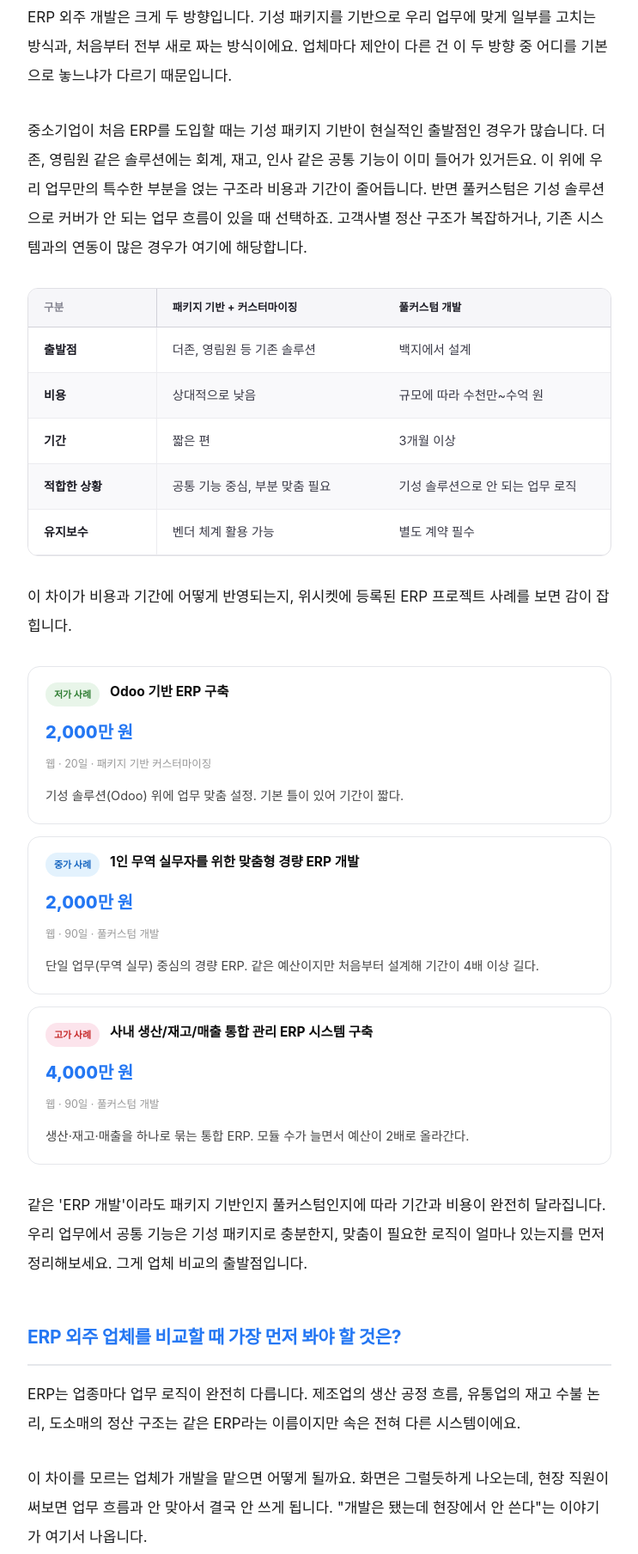
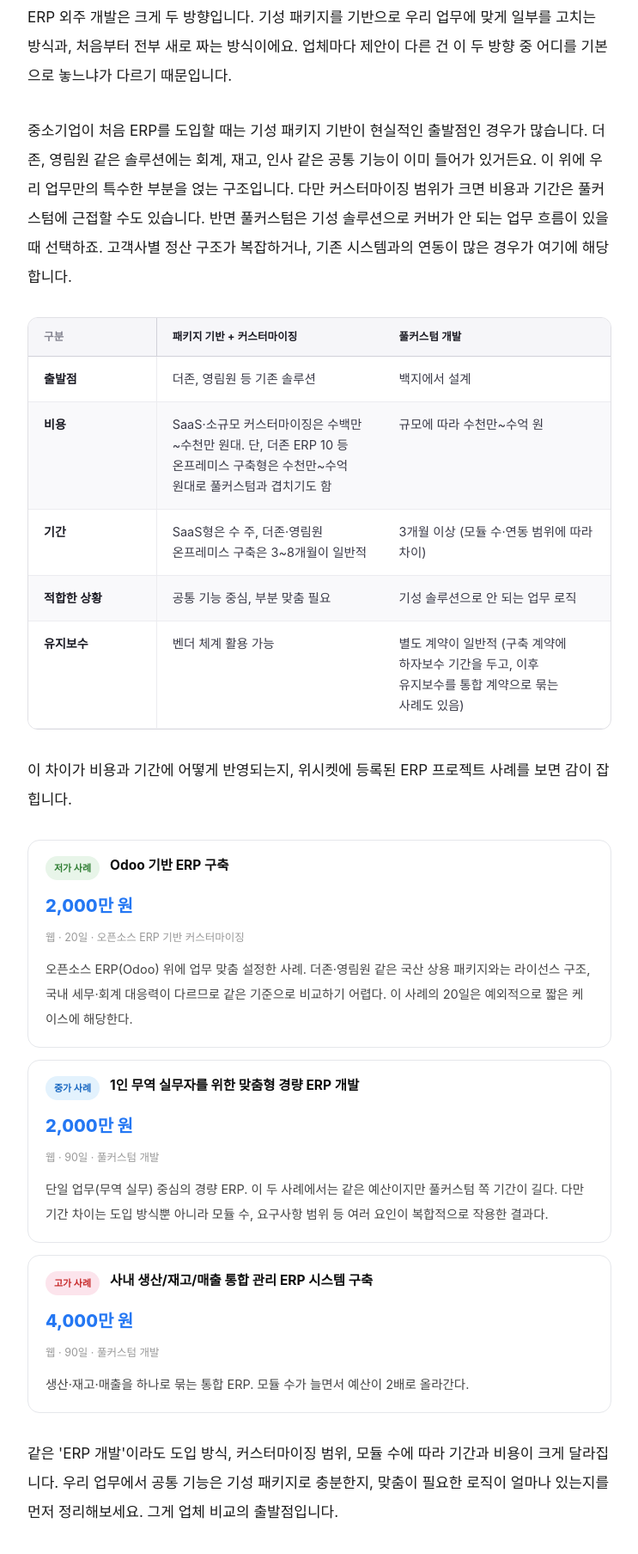
Before and after one commit to jdccat/content-automation-framework, a plain HTML site: page docs/preview/20260416_1814/hub.html in a window 1280 px wide. Shown: the part 820-2628 px from the top of the page at 86% size, without its empty margins (268-1011 px from the left). Drawn offline with Linux system fonts and the light colour scheme; a web font is replaced by a local one.

Commit message:
fix: hub 비교 테이블·사례 팩트체크 반영 (6건)
1. 비용 행: "상대적으로 낮음" → 구체적 범위 + 온프레미스 수억 원대 가능성 병기
2. 기간 행: "짧은 편" → SaaS 수 주, 온프레미스 3~8개월 구분
3. 유지보수 행: "별도 계약 필수" → "별도 계약이 일반적" + 통합 계약 사례 언급
4. Odoo 사례: 오픈소스 기반 명시, 더존·영림원과 구분 불가 주의 추가
5. 장례 셋탑박스: "업종 특화 ERP" → "ERP 연동 단말"로 재분류, 예산 기준 부적합 명시
6. "기간 4배" 단정: "이 두 사례에서는" 한정 + 복합 요인 언급

Co-Authored-By: Claude Opus 4.6 (1M context) <noreply@anthropic.com>

```diff
--- a/docs/preview/20260416_1814/hub.html
+++ b/docs/preview/20260416_1814/hub.html
@@ -213,8 +213,8 @@
 <p>기준이 없으면 결국 가격이 낮은 쪽을 고르게 됩니다. 그런데 ERP는 회사 업무 전체가 걸린 시스템이에요. 한 번 잘못 골라서 현장 직원이 안 쓰거나, 업체가 사라지거나, 소스코드를 돌려받지 못하면 처음부터 다시 해야 합니다. 이 글에서는 개발을 모르는 분이 업체를 어떤 순서로 좁혀갈 수 있는지를 정리했습니다.</p>
 <h2 id="erp를-외주로-만들-때-업체들이-말하는-방식이-왜-다른가요">ERP를 외주로 만들 때, 업체들이 말하는 방식이 왜 다른가요?</h2>
 <p>ERP 외주 개발은 크게 두 방향입니다. 기성 패키지를 기반으로 우리 업무에 맞게 일부를 고치는 방식과, 처음부터 전부 새로 짜는 방식이에요. 업체마다 제안이 다른 건 이 두 방향 중 어디를 기본으로 놓느냐가 다르기 때문입니다.</p>
-<p>중소기업이 처음 ERP를 도입할 때는 기성 패키지 기반이 현실적인 출발점인 경우가 많습니다. 더존, 영림원 같은 솔루션에는 회계, 재고, 인사 같은 공통 기능이 이미 들어가 있거든요. 이 위에 우리 업무만의 특수한 부분을 얹는 구조라 비용과 기간이 줄어듭니다. 반면 풀커스텀은 기성 솔루션으로 커버가 안 되는 업무 흐름이 있을 때 선택하죠. 고객사별 정산 구조가 복잡하거나, 기존 시스템과의 연동이 많은 경우가 여기에 해당합니다.</p>
-<div class="tbl-wrap"><table class="geo"><caption>ERP를 외주로 만들 때, 업체들이 말하는 방식이 왜 다른가요? — 구분 · 패키지 기반 + 커스터마이징 · 풀커스텀 개발</caption><colgroup><col style="width:22%"/><col style="width:39%"/><col style="width:39%"/></colgroup><thead><tr><th scope="col">구분</th><th scope="col">패키지 기반 + 커스터마이징</th><th scope="col">풀커스텀 개발</th></tr></thead><tbody><tr><th scope="row">출발점</th><td>더존, 영림원 등 기존 솔루션</td><td>백지에서 설계</td></tr><tr><th scope="row">비용</th><td>상대적으로 낮음</td><td>규모에 따라 수천만~수억 원</td></tr><tr><th scope="row">기간</th><td>짧은 편</td><td>3개월 이상</td></tr><tr><th scope="row">적합한 상황</th><td>공통 기능 중심, 부분 맞춤 필요</td><td>기성 솔루션으로 안 되는 업무 로직</td></tr><tr><th scope="row">유지보수</th><td>벤더 체계 활용 가능</td><td>별도 계약 필수</td></tr></tbody></table></div>
+<p>중소기업이 처음 ERP를 도입할 때는 기성 패키지 기반이 현실적인 출발점인 경우가 많습니다. 더존, 영림원 같은 솔루션에는 회계, 재고, 인사 같은 공통 기능이 이미 들어가 있거든요. 이 위에 우리 업무만의 특수한 부분을 얹는 구조입니다. 다만 커스터마이징 범위가 크면 비용과 기간은 풀커스텀에 근접할 수도 있습니다. 반면 풀커스텀은 기성 솔루션으로 커버가 안 되는 업무 흐름이 있을 때 선택하죠. 고객사별 정산 구조가 복잡하거나, 기존 시스템과의 연동이 많은 경우가 여기에 해당합니다.</p>
+<div class="tbl-wrap"><table class="geo"><caption>ERP를 외주로 만들 때, 업체들이 말하는 방식이 왜 다른가요? — 구분 · 패키지 기반 + 커스터마이징 · 풀커스텀 개발</caption><colgroup><col style="width:22%"/><col style="width:39%"/><col style="width:39%"/></colgroup><thead><tr><th scope="col">구분</th><th scope="col">패키지 기반 + 커스터마이징</th><th scope="col">풀커스텀 개발</th></tr></thead><tbody><tr><th scope="row">출발점</th><td>더존, 영림원 등 기존 솔루션</td><td>백지에서 설계</td></tr><tr><th scope="row">비용</th><td>SaaS·소규모 커스터마이징은 수백만~수천만 원대. 단, 더존 ERP 10 등 온프레미스 구축형은 수천만~수억 원대로 풀커스텀과 겹치기도 함</td><td>규모에 따라 수천만~수억 원</td></tr><tr><th scope="row">기간</th><td>SaaS형은 수 주, 더존·영림원 온프레미스 구축은 3~8개월이 일반적</td><td>3개월 이상 (모듈 수·연동 범위에 따라 차이)</td></tr><tr><th scope="row">적합한 상황</th><td>공통 기능 중심, 부분 맞춤 필요</td><td>기성 솔루션으로 안 되는 업무 로직</td></tr><tr><th scope="row">유지보수</th><td>벤더 체계 활용 가능</td><td>별도 계약이 일반적 (구축 계약에 하자보수 기간을 두고, 이후 유지보수를 통합 계약으로 묶는 사례도 있음)</td></tr></tbody></table></div>
 <p>이 차이가 비용과 기간에 어떻게 반영되는지, 위시켓에 등록된 ERP 프로젝트 사례를 보면 감이 잡힙니다.</p>
 <div style="display:flex;flex-direction:column;gap:14px;margin:30px 0;">
 <div style="border:1px solid #E5E7EB;border-radius:14px;padding:18px 20px;background:#fff;">
@@ -223,8 +223,8 @@
 <span style="font-size:15.5px;font-weight:700;color:#0d0d0d;line-height:1.4;">Odoo 기반 ERP 구축</span>
 </div>
 <div style="font-size:20px;font-weight:800;color:#2477F3;margin-bottom:4px;">2,000만 원</div>
-<div style="font-size:12.5px;color:#999;margin-bottom:10px;">웹 · 20일 · 패키지 기반 커스터마이징</div>
-<div style="font-size:14.5px;color:#444;line-height:2.0;">기성 솔루션(Odoo) 위에 업무 맞춤 설정. 기본 틀이 있어 기간이 짧다.</div>
+<div style="font-size:12.5px;color:#999;margin-bottom:10px;">웹 · 20일 · 오픈소스 ERP 기반 커스터마이징</div>
+<div style="font-size:14.5px;color:#444;line-height:2.0;">오픈소스 ERP(Odoo) 위에 업무 맞춤 설정한 사례. 더존·영림원 같은 국산 상용 패키지와는 라이선스 구조, 국내 세무·회계 대응력이 다르므로 같은 기준으로 비교하기 어렵다. 이 사례의 20일은 예외적으로 짧은 케이스에 해당한다.</div>
 </div>
 <div style="border:1px solid #E5E7EB;border-radius:14px;padding:18px 20px;background:#fff;">
 <div style="display:flex;align-items:flex-start;gap:12px;margin-bottom:10px;">
@@ -233,7 +233,7 @@
 </div>
 <div style="font-size:20px;font-weight:800;color:#2477F3;margin-bottom:4px;">2,000만 원</div>
 <div style="font-size:12.5px;color:#999;margin-bottom:10px;">웹 · 90일 · 풀커스텀 개발</div>
-<div style="font-size:14.5px;color:#444;line-height:2.0;">단일 업무(무역 실무) 중심의 경량 ERP. 같은 예산이지만 처음부터 설계해 기간이 4배 이상 길다.</div>
+<div style="font-size:14.5px;color:#444;line-height:2.0;">단일 업무(무역 실무) 중심의 경량 ERP. 이 두 사례에서는 같은 예산이지만 풀커스텀 쪽 기간이 길다. 다만 기간 차이는 도입 방식뿐 아니라 모듈 수, 요구사항 범위 등 여러 요인이 복합적으로 작용한 결과다.</div>
 </div>
 <div style="border:1px solid #E5E7EB;border-radius:14px;padding:18px 20px;background:#fff;">
 <div style="display:flex;align-items:flex-start;gap:12px;margin-bottom:10px;">
@@ -245,7 +245,7 @@
 <div style="font-size:14.5px;color:#444;line-height:2.0;">생산·재고·매출을 하나로 묶는 통합 ERP. 모듈 수가 늘면서 예산이 2배로 올라간다.</div>
 </div>
 </div>
-<p>같은 'ERP 개발'이라도 패키지 기반인지 풀커스텀인지에 따라 기간과 비용이 완전히 달라집니다. 우리 업무에서 공통 기능은 기성 패키지로 충분한지, 맞춤이 필요한 로직이 얼마나 있는지를 먼저 정리해보세요. 그게 업체 비교의 출발점입니다.</p>
+<p>같은 'ERP 개발'이라도 도입 방식, 커스터마이징 범위, 모듈 수에 따라 기간과 비용이 크게 달라집니다. 우리 업무에서 공통 기능은 기성 패키지로 충분한지, 맞춤이 필요한 로직이 얼마나 있는지를 먼저 정리해보세요. 그게 업체 비교의 출발점입니다.</p>
 <h2 id="erp-외주-업체를-비교할-때-가장-먼저-봐야-할-것은">ERP 외주 업체를 비교할 때 가장 먼저 봐야 할 것은?</h2>
 <p>ERP는 업종마다 업무 로직이 완전히 다릅니다. 제조업의 생산 공정 흐름, 유통업의 재고 수불 논리, 도소매의 정산 구조는 같은 ERP라는 이름이지만 속은 전혀 다른 시스템이에요.</p>
 <p>이 차이를 모르는 업체가 개발을 맡으면 어떻게 될까요. 화면은 그럴듯하게 나오는데, 현장 직원이 써보면 업무 흐름과 안 맞아서 결국 안 쓰게 됩니다. "개발은 됐는데 현장에서 안 쓴다"는 이야기가 여기서 나옵니다.</p>
@@ -260,11 +260,11 @@
 <div style="border:1px solid #E5E7EB;border-radius:14px;padding:18px 20px;background:#fff;">
 <div style="display:flex;align-items:flex-start;gap:12px;margin-bottom:10px;">
 <span style="font-size:11px;font-weight:700;padding:3px 10px;border-radius:20px;white-space:nowrap;background:#e8f5e9;color:#2e7d32;">저가 사례</span>
-<span style="font-size:15.5px;font-weight:700;color:#0d0d0d;line-height:1.4;">안드로이드 기반 장례 ERP 전용 셋탑박스 개발</span>
+<span style="font-size:15.5px;font-weight:700;color:#0d0d0d;line-height:1.4;">안드로이드 기반 장례 ERP 연동 단말 개발</span>
 </div>
 <div style="font-size:20px;font-weight:800;color:#2477F3;margin-bottom:4px;">1,600만 원</div>
-<div style="font-size:12.5px;color:#999;margin-bottom:10px;">Android · 60일 · 업종 특화 단말 개발</div>
-<div style="font-size:14.5px;color:#444;line-height:2.0;">장례 업종에 특화된 ERP 전용 단말. 업종 고유의 업무 흐름이 개발 범위를 결정한다.</div>
+<div style="font-size:12.5px;color:#999;margin-bottom:10px;">Android · 60일 · ERP 연동 전용 단말</div>
+<div style="font-size:14.5px;color:#444;line-height:2.0;">기존 ERP에 연동하는 현장 전용 단말(셋탑박스) 개발 사례. ERP 시스템 자체를 구축한 것이 아니라 연동 단말을 만든 프로젝트이므로, ERP 구축 예산의 기준으로 보기는 어렵다.</div>
 </div>
 <div style="border:1px solid #E5E7EB;border-radius:14px;padding:18px 20px;background:#fff;">
 <div style="display:flex;align-items:flex-start;gap:12px;margin-bottom:10px;">
```
